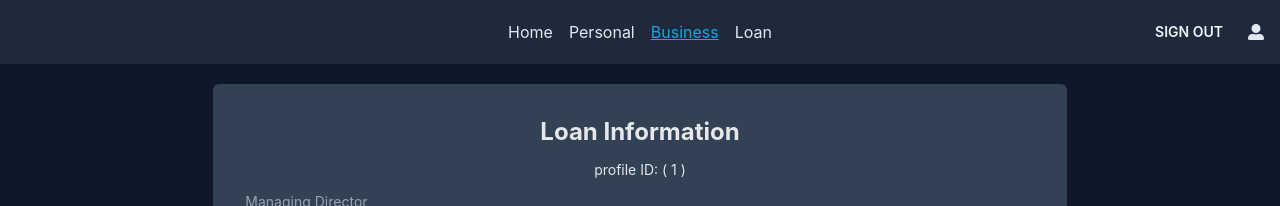
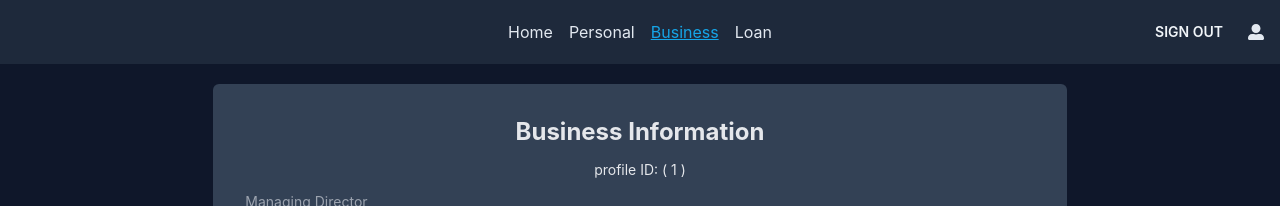
Before and after one commit to MohammadRakib1e18/loan-app, a React (Create React App) app: page /Business in a window 1280 px wide. Shown: the top 206 px of the page. Built offline with nearby package versions, Linux system fonts and the light colour scheme; no server answers; sample sign-in values are in the browser's storage.

Commit message:
title changed

```diff
--- a/src/components/Business/BusinessForm.js
+++ b/src/components/Business/BusinessForm.js
@@ -81,7 +81,7 @@
 
   return (
     <div className="mt-5 w-4/6 mx-auto  p-8 space-y-3 rounded-md  bg-slate-700   text-gray-200">
-      <h1 className="text-2xl font-bold text-center">Loan Information</h1>
+      <h1 className="text-2xl font-bold text-center">Business Information</h1>
       <p className="text-center text-sm mt-2">profile ID: ( {ID} )</p>
       <form
         onSubmit={handleSubmit(handleBusinessInfo)}
```
